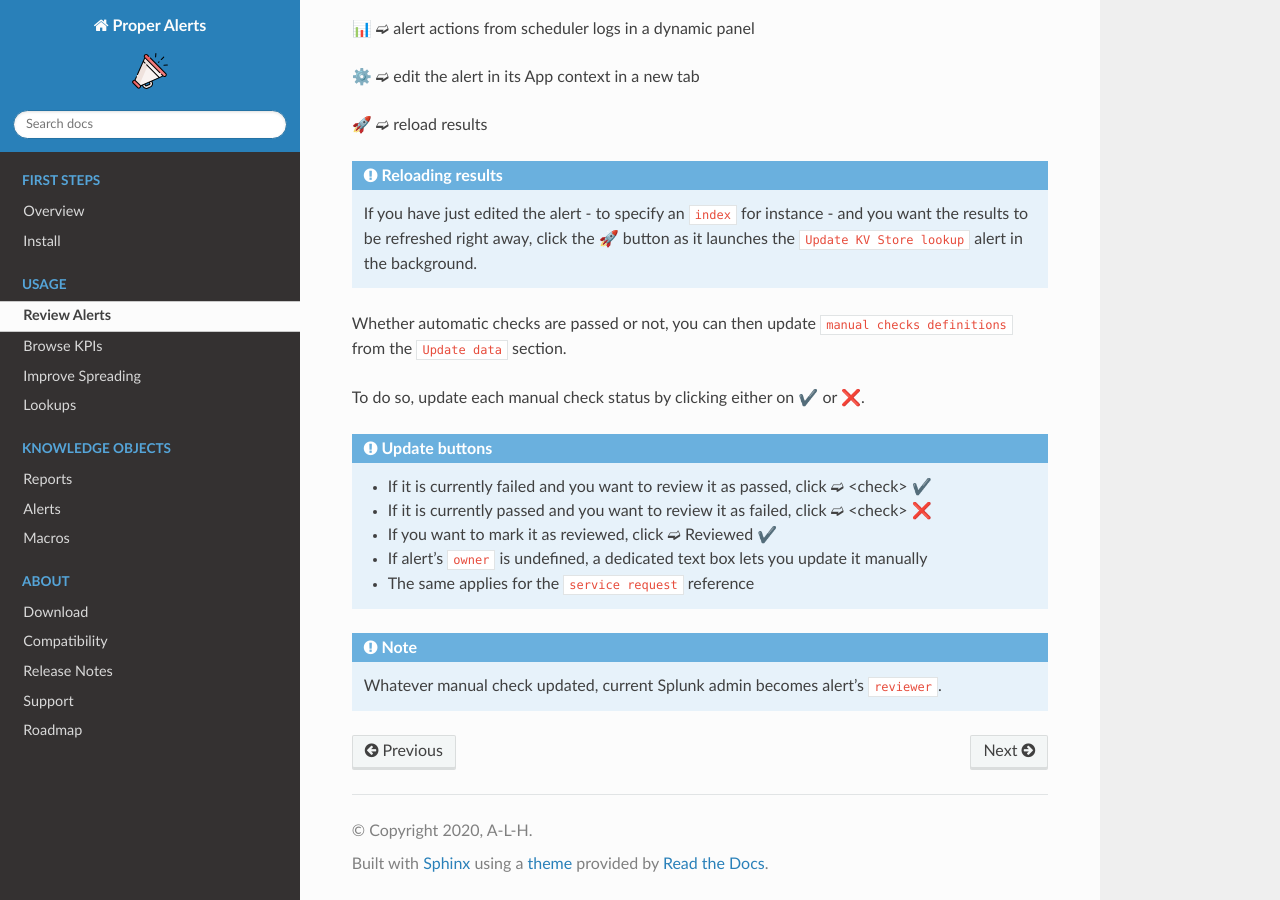
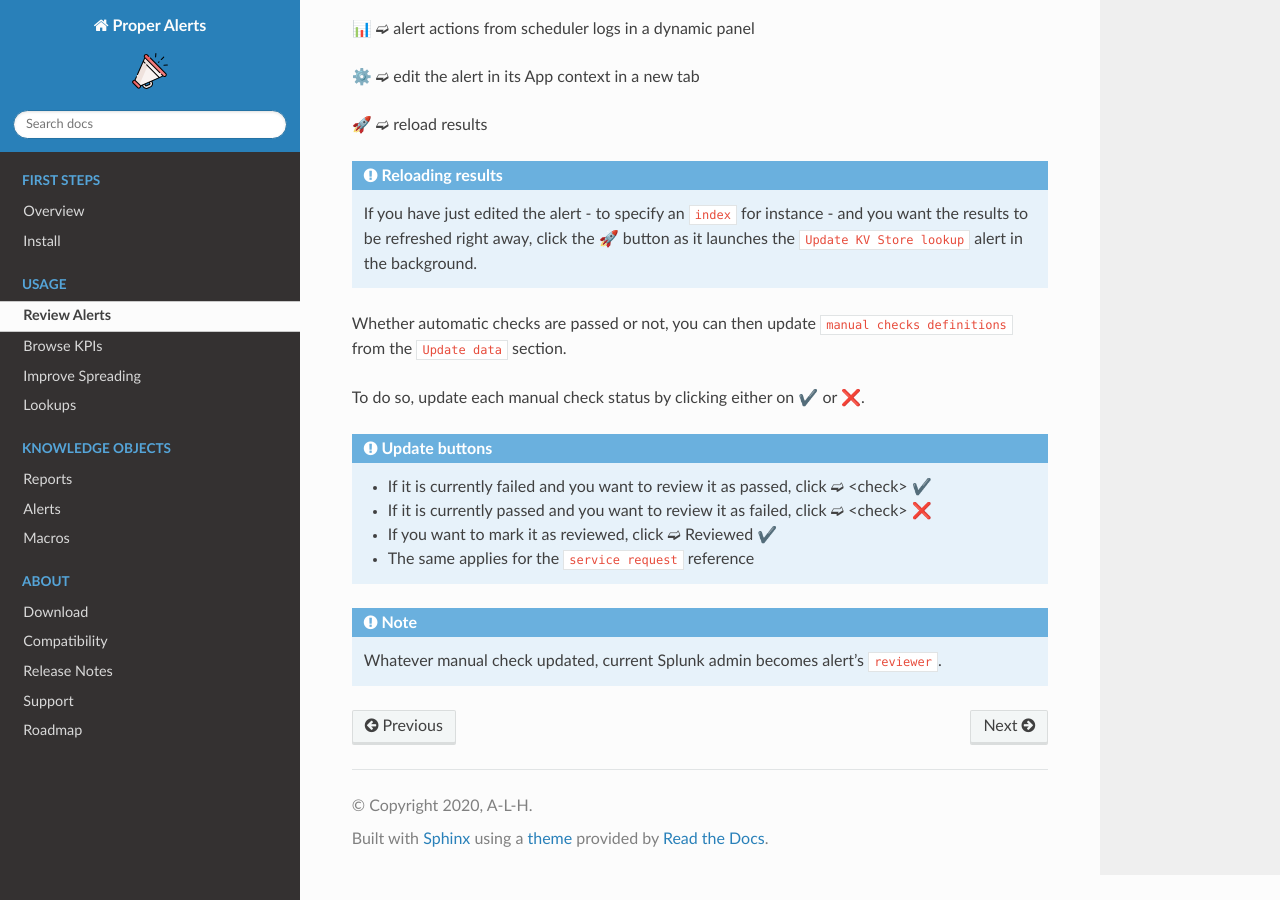
Before and after one commit to a-l-h/splunk-app-proper-alerts, a Sphinx documentation site: the page built from doc/review.rst, in a window 1280 px wide and 900 px high, scrolled down 1316 px. Built offline with Sphinx 7.4.7 and the Read the Docs theme 2.0.0, drawn with Linux system fonts in a browser that asks for light colours; cross-references to code outside the pages are shown as plain code.

Commit message:
Update review.rst

```diff
--- a/doc/review.rst
+++ b/doc/review.rst
@@ -63,7 +63,6 @@ To do so, update each manual check status by clicking either on ✔️ or ❌.
    - If it is currently failed and you want to review it as passed, click ➫ <check> ✔️
    - If it is currently passed and you want to review it as failed, click ➫ <check> ❌
    - If you want to mark it as reviewed, click ➫ Reviewed ✔️
-   - If alert's ``owner`` is undefined, a dedicated text box lets you update it manually
    - The same applies for the ``service request`` reference
 
 .. note:: Whatever manual check updated, current Splunk admin becomes alert's ``reviewer``.
```
